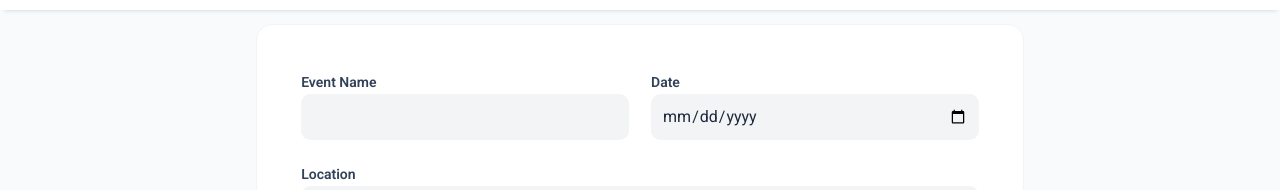
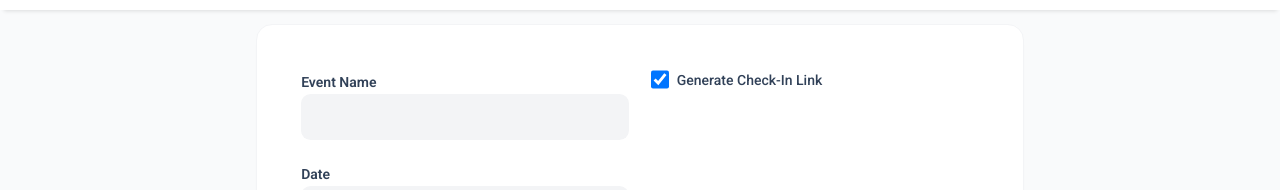
Before and after one commit to umdInnovationSp26/Health-Equity, a Next.js app in the folder healthequitynorthland/: page /events/create in a window 1280 px wide. Shown: the part 132-322 px from the top of the page. Built offline with nearby package versions, Linux system fonts and the light colour scheme; no server answers; the database is empty.

Commit message:
*Added "Generate Check-In Link" as a boolean field (enabled by default) on event creation page. *Added "Other" as an option for event type. *Added some comments to both new and old code.

```diff
--- a/healthequitynorthland/app/events/create/page.tsx
+++ b/healthequitynorthland/app/events/create/page.tsx
@@ -36,6 +36,8 @@ import { useQRCode } from 'next-qrcode';
 const KG = "kg";
 const LB = "lb";
 const OZ = "oz";
+
+const createCheckInLink = true; // variable to control whether a check-in link should be created for this event. Will be used for QR code generation
 
 export default function CreateEvent() {
   const router = useRouter();
@@ -242,6 +244,26 @@ export default function CreateEvent() {
                   className="w-full p-3 bg-gray-100 rounded-lg outline-none"
                 />
               </div>
+
+              {/* Checkbox to control whether or not a check-in link/ QR code will be generated for this event */}
+              {/* Enabled by default for all events */}
+              <div>
+                <label className="flex items-center space-x-2">
+                  <input
+                    type="checkbox"
+                    name="createCheckInLink"
+                    defaultChecked={createCheckInLink}
+                    className="form-checkbox h-5 w-5 text-indigo-600 rounded"
+                  />
+                  <span className="text-sm font-medium text-slate-700">
+                    Generate Check-In Link
+                  </span>
+                </label>
+              </div>
+
+
+
+              {/* Date, time, and location fields */}
               <div className="space-y-2">
                 <label className="text-sm font-semibold text-slate-700">
                   Date
@@ -302,6 +324,8 @@ export default function CreateEvent() {
               />
             </div>
 
+
+            {/* Event type selection */}
             <div className="space-y-2">
               <label className="text-sm font-semibold text-slate-700">
                 Event Type
@@ -324,6 +348,7 @@ export default function CreateEvent() {
                 ))}
               </select>
             </div>
+
 
             {/* Outreach and tabling options */}
             {(selectedType == eventTypeUtil.getOutreachId() ||
--- a/healthequitynorthland/app/lib/eventTypeUtil.ts
+++ b/healthequitynorthland/app/lib/eventTypeUtil.ts
@@ -1,8 +1,8 @@
-
+{/* Event types */}
 const OUTREACH = 0
 const TABLING = 1
 const PRODUCE = 2
-
+const OTHER = 3
 
 var eventTypeList = new Map<number, string>();
 
@@ -14,6 +14,8 @@ export function getEventType(typeId: number): string {
             return "Tabling";
         case PRODUCE:
             return "Produce Supply";
+        case OTHER:
+            return "Other";
         default:
             return "Unknown";
     }
@@ -25,6 +27,7 @@ export function getEventTypeSelect() {
         eventTypeList.set(0, getEventType(OUTREACH));
         eventTypeList.set(1, getEventType(TABLING));
         eventTypeList.set(2, getEventType(PRODUCE));
+        eventTypeList.set(3, getEventType(OTHER));
     }
     return eventTypeList
 }
@@ -41,4 +44,8 @@ export function getProduceId(){
     return PRODUCE;
 }
 
+export function getOtherId(){
+    return OTHER;
+}
+
 export {};
--- a/healthequitynorthland/app/lib/firebaseClient.ts
+++ b/healthequitynorthland/app/lib/firebaseClient.ts
@@ -4,6 +4,7 @@ import { initializeApp, getApps, getApp } from "firebase/app";
 import { getAuth } from "firebase/auth";
 import { getFirestore } from "firebase/firestore";
 import { getAnalytics, isSupported } from "firebase/analytics";
+
 
 const firebaseConfig = {
   apiKey: process.env.NEXT_PUBLIC_FIREBASE_API_KEY,
@@ -15,12 +16,15 @@ const firebaseConfig = {
   measurementId: process.env.NEXT_PUBLIC_FIREBASE_MEASUREMENT_ID,
 };
 
+
 // Initialize once (avoids “already exists” errors)
 const app = !getApps().length ? initializeApp(firebaseConfig) : getApp();
+
 
 // Firebase services
 const auth = getAuth(app);
 const db = getFirestore(app);
+
 
 // Analytics (only client-side + supported browsers)
 let analytics: ReturnType<typeof getAnalytics> | null = null;
@@ -30,4 +34,5 @@ if (typeof window !== "undefined") {
   });
 }
 
+
 export { app, auth, db, analytics };
```
